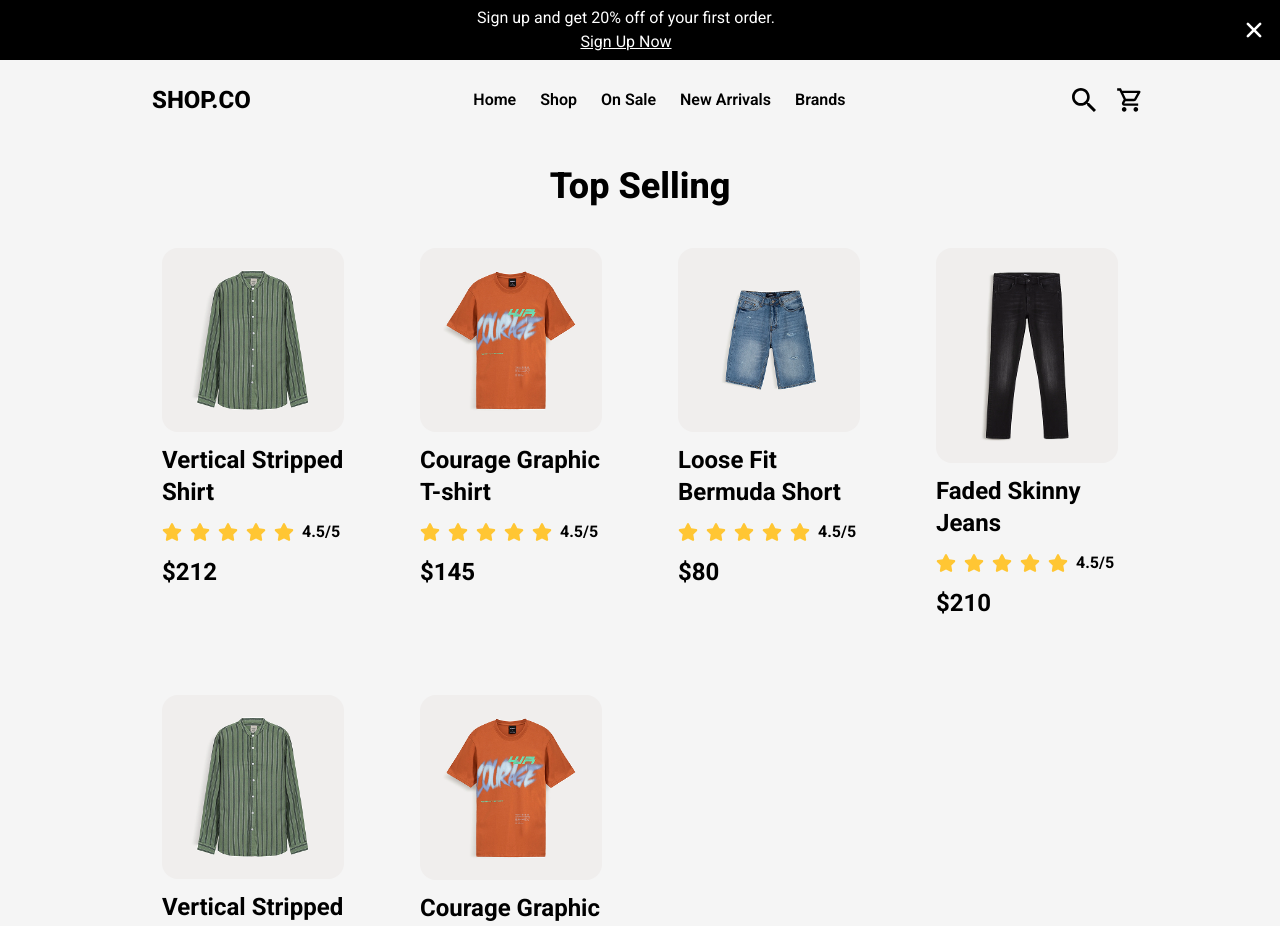
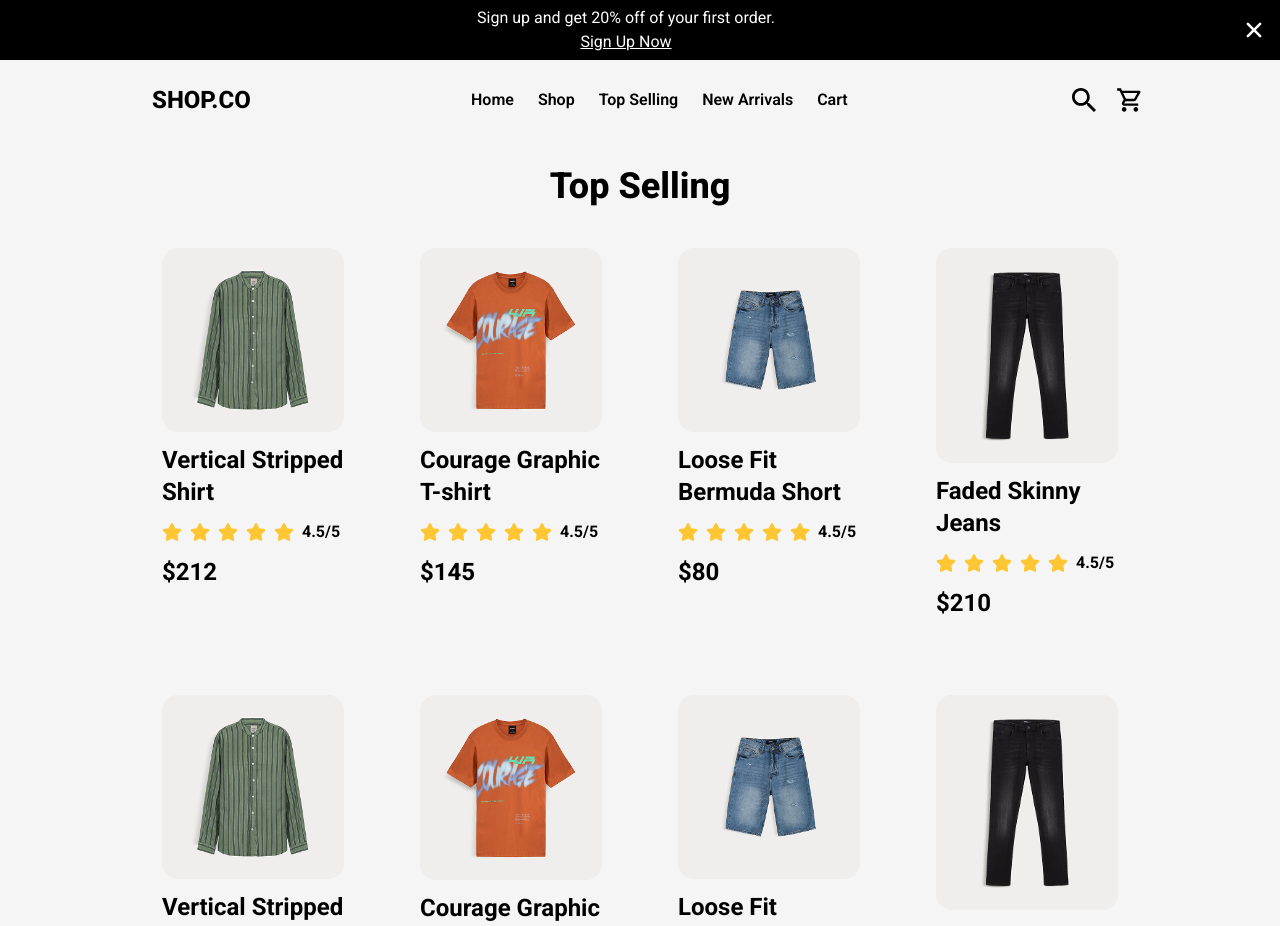
Before and after one commit to Kaydev-cmd/shop-co-web-app, a Next.js app: page /top-selling in a window 1280 px wide. Shown: the top 926 px of the page. Built offline with nearby package versions, Linux system fonts and the light colour scheme.

Commit message:
feat: add product entries with images, pricing, and ratings to product list

```diff
--- a/constants/index.ts
+++ b/constants/index.ts
@@ -7,22 +7,22 @@ export const NAV_LINKS = [
   {
     id: 2,
     link: "Shop",
-    href: "#",
+    href: "/#newArrivals",
   },
   {
     id: 3,
-    link: "On Sale",
-    href: "#",
+    link: "Top Selling",
+    href: "/top-selling",
   },
   {
     id: 4,
     link: "New Arrivals",
-    href: "#",
+    href: "/new-arrivals",
   },
   {
     id: 5,
-    link: "Brands",
-    href: "#",
+    link: "Cart",
+    href: "/cart",
   },
 ];
 
@@ -113,6 +113,22 @@ export const NEW_ARRIVALS = [
     price: 240,
     rating: "4.5",
   },
+  {
+    id: "sleeve-striped-shirt",
+    image: "/assets/images/products/sleeve_striped_shirt.png",
+    alt: "Sleeve Striped T-Shirt",
+    itemName: "Sleeve Striped T-Shirt",
+    price: 130,
+    rating: "4.5",
+  },
+  {
+    id: "black-shirt",
+    image: "/assets/images/products/black_shirt.png",
+    alt: "T-shirt with Tape Details",
+    itemName: "T-shirt with Tape Details",
+    price: 120,
+    rating: "4.5",
+  },
 ];
 
 export const TOP_SELLING = [
@@ -162,6 +178,22 @@ export const TOP_SELLING = [
     alt: "Courage Graphic T-shirt",
     itemName: "Courage Graphic T-shirt",
     price: 145,
+    rating: "4.5",
+  },
+  {
+    id: "loose-fit",
+    image: "/assets/images/products/loose_fit.png",
+    alt: "Loose Fit Bermuda Short",
+    itemName: "Loose Fit Bermuda Short",
+    price: 80,
+    rating: "4.5",
+  },
+  {
+    id: "faded-skinny",
+    image: "/assets/images/products/faded_skinny.png",
+    alt: "Faded Skinny Jeans",
+    itemName: "Faded Skinny Jeans",
+    price: 210,
     rating: "4.5",
   },
 ];
@@ -372,33 +404,6 @@ export const PRODUCT_INFO = [
   },
 ];
 
-export const CART_ITEMS = [
-  {
-    id: "vertical-stripped",
-    productImage: "/assets/images/products/vertical_stripped.png",
-    productName: "Vertical Stripped",
-    productSize: "Large",
-    productColor: "Green",
-    productPrice: 212,
-  },
-  {
-    id: "courage-graphic",
-    productImage: "/assets/images/products/courage_graphic.png",
-    productName: "Courage Graphic",
-    productSize: "Medium",
-    productColor: "Orange",
-    productPrice: 180,
-  },
-  {
-    id: "loose-fit",
-    productImage: "/assets/images/products/loose_fit.png",
-    productName: "Loose Fit",
-    productSize: "Large",
-    productColor: "Blue",
-    productPrice: 240,
-  },
-];
-
 export const COLORS = [
   {
     hex: "#4F4631",
```
